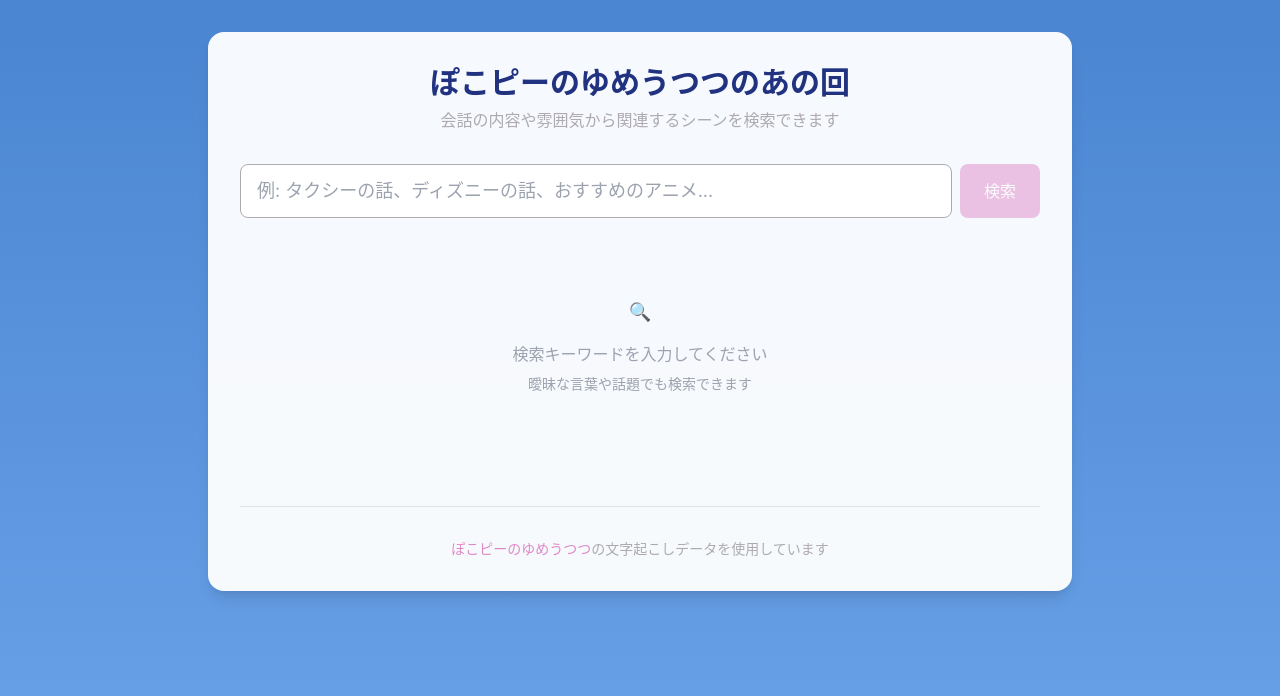
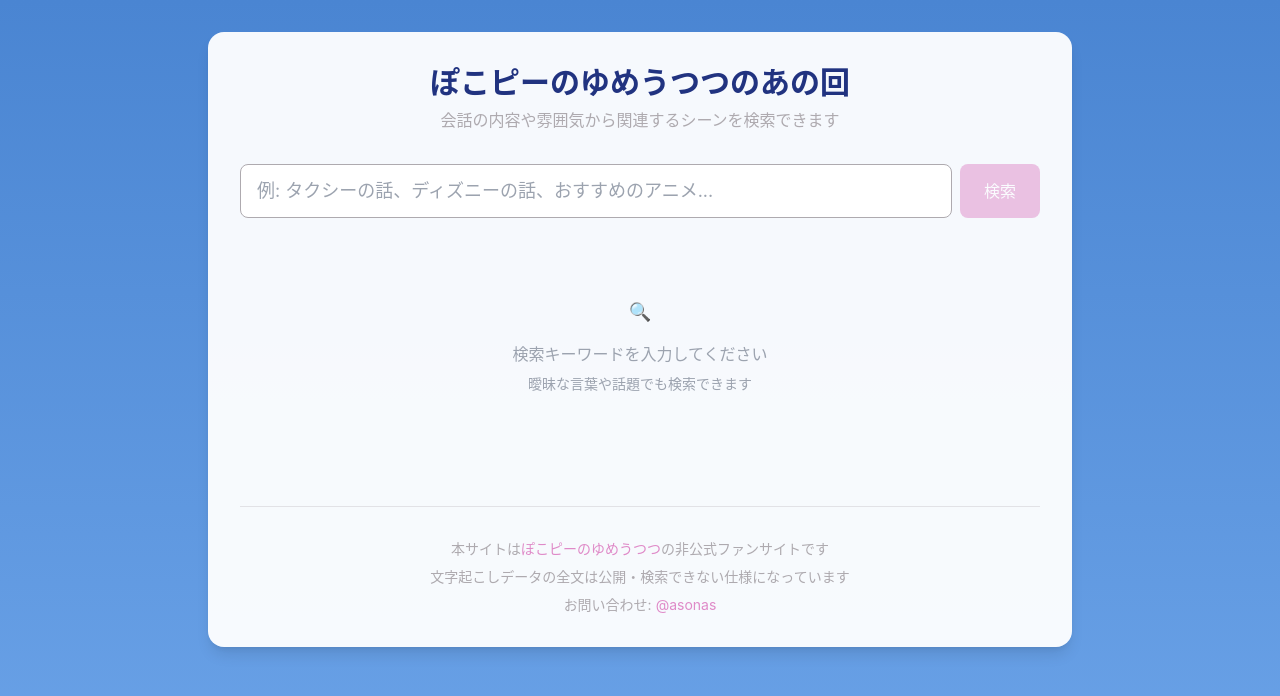
Before and after one commit to asonas/poko-pea-dreaming-ano-kai, a Next.js app in the folder web/: page / in a window 1280 px wide. Shown: the top 696 px of the page. Built offline with nearby package versions, Linux system fonts and the light colour scheme.

Commit message:
Add disclaimer and contact info to footer
Clarify that the site is an unofficial fan site and add privacy notice
about transcription data, along with contact information via Twitter.
This provides important context to users about the site's nature and
how to reach the maintainer.

```diff
--- a/web/src/app/page.tsx
+++ b/web/src/app/page.tsx
@@ -277,8 +277,9 @@ export default function Home() {
       )}
 
       {/* フッター */}
-      <footer className="mt-16 pt-8 border-t border-pokopea-gray/30 text-center text-sm text-pokopea-gray">
+      <footer className="mt-16 pt-8 border-t border-pokopea-gray/30 text-center text-sm text-pokopea-gray space-y-2">
         <p>
+          本サイトは
           <a
             href="https://www.youtube.com/@pokopeadreaming"
             target="_blank"
@@ -287,7 +288,21 @@ export default function Home() {
           >
             ぽこピーのゆめうつつ
           </a>
-          の文字起こしデータを使用しています
+          の非公式ファンサイトです
+        </p>
+        <p>
+          文字起こしデータの全文は公開・検索できない仕様になっています
+        </p>
+        <p>
+          お問い合わせ:
+          <a
+            href="https://x.com/asonas"
+            target="_blank"
+            rel="noopener noreferrer"
+            className="text-pokopea-pink hover:underline ml-1"
+          >
+            @asonas
+          </a>
         </p>
       </footer>
       </div>
```
